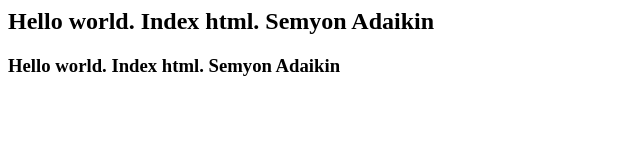
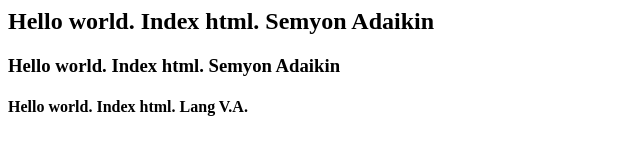
Before and after one commit to Justice1919/sf_site, a plain HTML site: page index.html in a window 1280 px wide. Shown: the whole page, without its empty margins (0-640 px from the left). Drawn offline with Linux system fonts and the light colour scheme.

Commit message:
some changes to html

```diff
--- a/index.html
+++ b/index.html
@@ -1,2 +1,3 @@
 <h2>Hello world. Index html. Semyon Adaikin</h2>
 <h3>Hello world. Index html. Semyon Adaikin</h3>
+<h4>Hello world. Index html. Lang V.A.</h4>
```
Also changed, not shown: first.html (+1 -0 lines).
